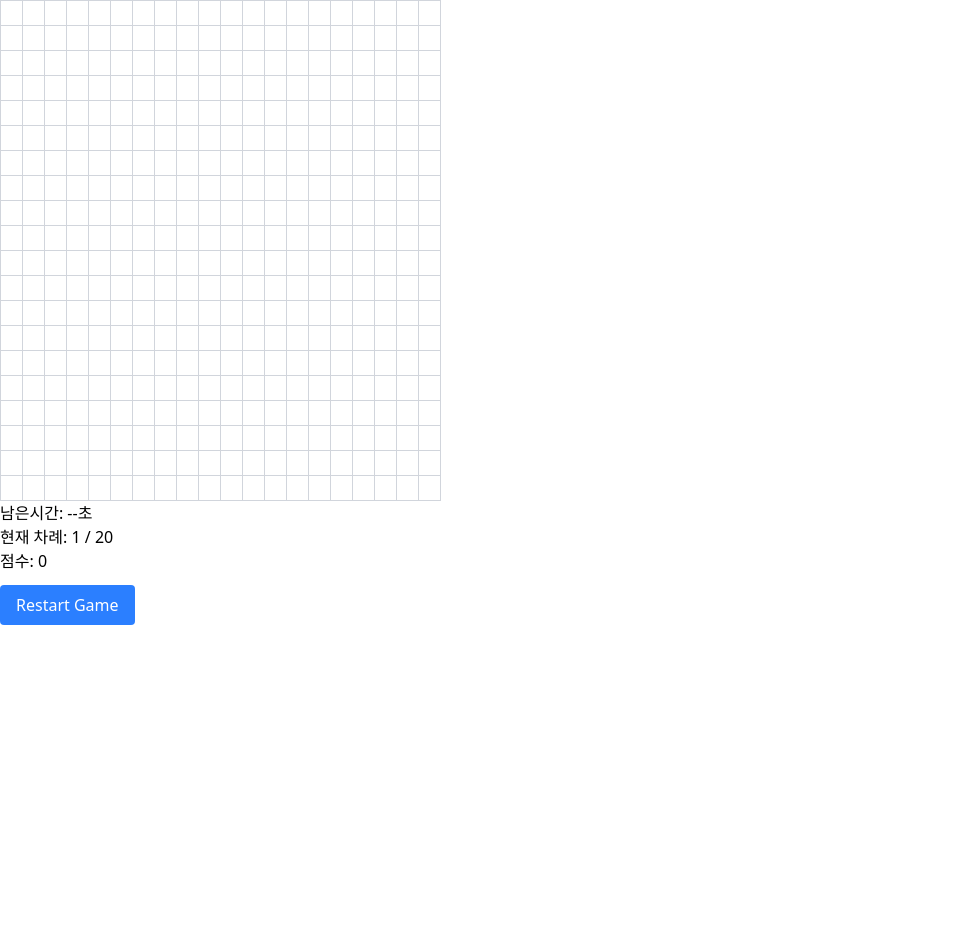
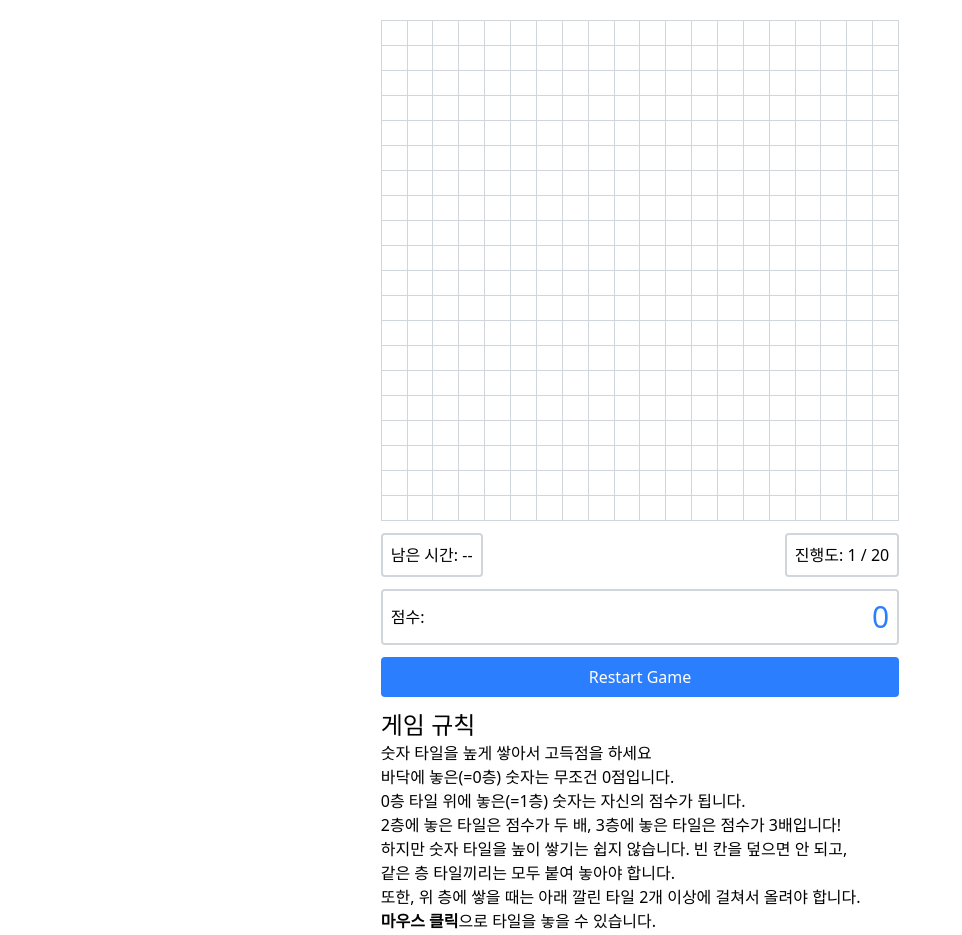
Before and after one commit to ynifamily3/web-number9, a React (Vite) app: page / in a window 1280 px wide. Shown: the top 935 px of the page, without its empty margins (0-962 px from the left). Before the commit the page ends 800 px from the top, so only its background shows below. Built offline with nearby package versions, Linux system fonts and the light colour scheme.

Commit message:
이쁘게 만들어봄

```diff
--- a/src/App.tsx
+++ b/src/App.tsx
@@ -246,8 +246,8 @@ function App() {
   };
 
   return (
-    <div className="">
-      <table className="">
+    <div className="mx-auto w-fit mt-5">
+      <table className="text-center w-full">
         <tbody>
           {grid.map((row, rowIndex) => (
             <tr key={rowIndex}>
@@ -292,9 +292,9 @@ function App() {
                             : "→"
                         })을 (${colIndex}, ${rowIndex})에 두었습니다.`
                       );
-                      // 게임 끝났으면 점수 알림
+                      // 게임 끝났으면
                       if (order + 1 >= numbers.length) {
-                        toast(`게임이 끝났습니다. 점수: ${score}점`);
+                        toast(`게임이 끝났습니다.`);
                       }
                     }}
                     onMouseEnter={() => {
@@ -351,14 +351,23 @@ function App() {
           ))}
         </tbody>
       </table>
-      남은시간: {order === 0 ? "--" : Math.max(0, remainSec)}초
-      <br />
-      {!isGameEnded && `현재 차례: ${order + 1} / ${numbers.length}`}
-      <br />
+      <div className="flex items-center justify-between mt-3">
+        <div className="border-2 border-gray-300 p-2 rounded inline-flex bg-">
+          남은 시간: {order === 0 ? "--" : Math.max(0, remainSec)}
+        </div>
+        <div className="border-2 border-gray-300 p-2 rounded inline-flex bg-">
+          {!isGameEnded && (
+            <span className="">
+              진행도: {order + 1} / {numbers.length}
+            </span>
+          )}
+        </div>
+      </div>
       {/* current Tile: {isGameEnded ? "game ended" : actionType}
       <br /> */}
-      점수: {score}
-      <br />
+      <div className="font-medium border-2 rounded border-gray-300 mt-3 p-2 flex items-center justify-between">
+        점수: <span className="text-3xl text-blue-500">{score}</span>
+      </div>
       {/* Focused Tile:{" "}
       {isGameEnded
         ? "game ended!"
@@ -387,7 +396,7 @@ function App() {
       {/* <hr /> */}
       {/* 게임 재시작 버튼 */}
       <button
-        className="bg-blue-500 text-white px-4 py-2 rounded mt-3 hover:cursor-pointer"
+        className="bg-blue-500 text-white px-4 py-2 rounded mt-3 hover:cursor-pointer w-full mb-3"
         onClick={() => {
           setGrid(
             Array.from({ length: 20 }, () =>
@@ -405,6 +414,34 @@ function App() {
       >
         Restart Game
       </button>
+      <h2 className="text-2xl">게임 규칙</h2>
+      <ol>
+        <li>숫자 타일을 높게 쌓아서 고득점을 하세요</li>
+        <li>바닥에 놓은(=0층) 숫자는 무조건 0점입니다.</li>
+        <li>0층 타일 위에 놓은(=1층) 숫자는 자신의 점수가 됩니다.</li>
+        <li>
+          2층에 놓은 타일은 점수가 두 배, 3층에 놓은 타일은 점수가 3배입니다!
+        </li>
+        <li>
+          하지만 숫자 타일을 높이 쌓기는 쉽지 않습니다. 빈 칸을 덮으면 안 되고,
+        </li>
+        <li>같은 층 타일끼리는 모두 붙여 놓아야 합니다.</li>
+        <li>
+          또한, 위 층에 쌓을 때는 아래 깔린 타일 2개 이상에 걸쳐서 올려야
+          합니다.
+        </li>
+        <li>
+          <strong>마우스 클릭</strong>으로 타일을 놓을 수 있습니다.
+        </li>
+        <li>
+          <strong>마우스 오른쪽 클릭</strong>으로 타일을 회전할 수 있습니다.
+        </li>
+        <li>타일을 놓고 나면 다음 타일로 넘어갑니다.</li>
+        <li>
+          잘 생각해서 타일을 놓으세요! 단 타일을 놓을 수 있는 제한 시간은{" "}
+          {timeout}초 입니다.
+        </li>
+      </ol>
     </div>
   );
 }
--- a/src/game.ts
+++ b/src/game.ts
@@ -31,16 +31,16 @@ export const rawNumbers = [
 ] as Action["type"][]; // 0~9까지의 숫자 배열
 
 export const colors = [
-  "#c5c5c5",
-  "#3fae40",
-  "#3681da",
-  "#af1a7a",
-  "#d29483",
-  "#0428c0",
-  "#f8722e",
-  "#deeb10",
-  "#0005dd",
-  "#9d3222",
+  "#F8C8DC", // 연분홍
+  "#FCEECF", // 바닐라 크림
+  "#BEE7E9", // 민트
+  "#A7C7E7", // 소프트 블루
+  "#FFD1A9", // 살구
+  "#D4A5E1", // 라일락
+  "#F9F871", // 레몬 옐로우
+  "#C5E1A5", // 페일 그린
+  "#E6C7EB", // 연한 퍼플
+  "#F6B5A9", // 코랄 피치
 ] as const; // 색상 배열
 
 // 타일 한 칸의 상태
```
